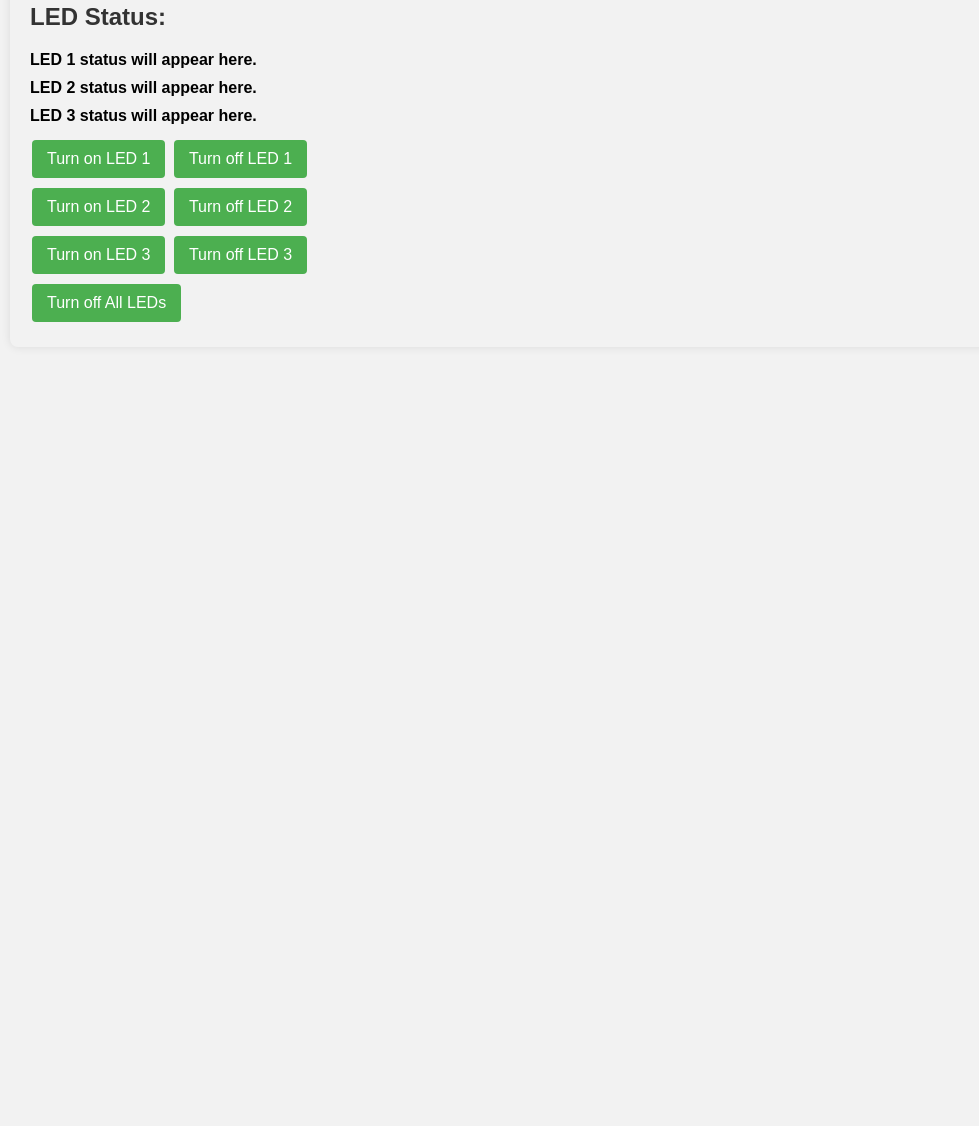
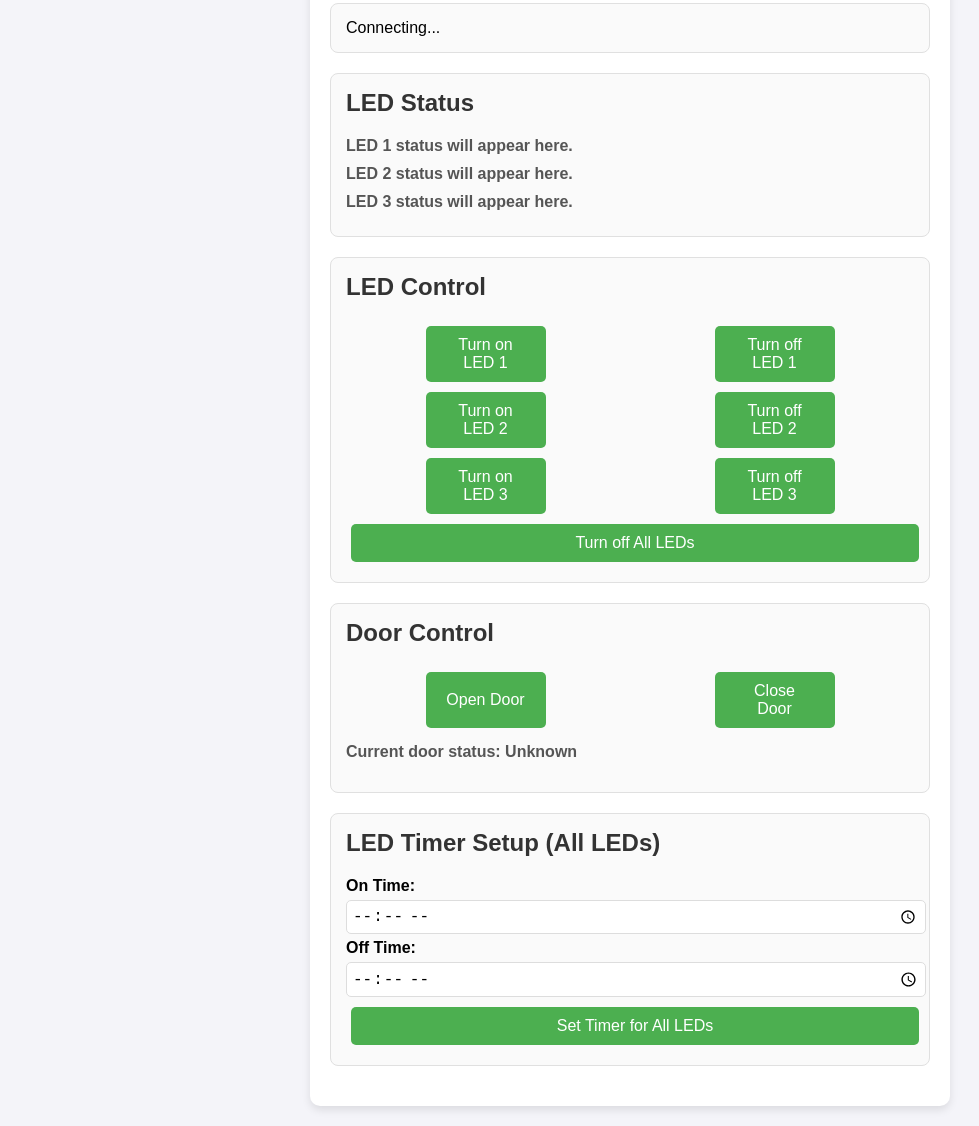
Before and after one commit to vunguyen00/smartHome, a website with bundled scripts: page CodeApp/ESP8266.html in a window 1280 px wide. Shown: the part 117-1243 px from the top of the page, without its empty margins (10-989 px from the left). Before the commit the page ends 800 px from the top, so only its background shows below. Built offline with nearby package versions, Linux system fonts and the light colour scheme; no server answers.

Commit message:
done set time on off

```diff
--- a/CodeApp/ESP8266.html
+++ b/CodeApp/ESP8266.html
@@ -3,69 +3,136 @@
 <head>
     <meta charset="UTF-8">
     <meta name="viewport" content="width=device-width, initial-scale=1.0">
-    <title>LED Control</title>
-    <link rel="stylesheet" href="styles.css"> <!-- Thêm liên kết đến tệp CSS -->
+    <title>LED Control Panel</title>
+    <link rel="stylesheet" href="styles.css">
     <script type="module" src="app.js"></script>
     <style>
         body {
             font-family: Arial, sans-serif;
-            margin: 20px;
+            margin: 0;
             padding: 20px;
-            background-color: #f2f2f2;
-            border-radius: 8px;
-            box-shadow: 0 0 10px rgba(0, 0, 0, 0.1);
+            background-color: #f4f4f9;
+        }
+        .container {
+            max-width: 600px;
+            margin: 0 auto;
+            background-color: #ffffff;
+            padding: 20px;
+            border-radius: 10px;
+            box-shadow: 0 4px 8px rgba(0, 0, 0, 0.1);
         }
         h1, h2 {
             color: #333;
         }
+        h1 {
+            text-align: center;
+        }
+        .section {
+            margin-bottom: 20px;
+            padding: 15px;
+            border: 1px solid #e0e0e0;
+            border-radius: 8px;
+            background-color: #fafafa;
+        }
+        .section h2 {
+            margin-top: 0;
+        }
         button {
-            background-color: #4CAF50; /* Màu xanh lá cây */
+            background-color: #4CAF50;
             border: none;
             color: white;
-            padding: 10px 15px;
-            text-align: center;
-            text-decoration: none;
-            display: inline-block;
+            padding: 10px 20px;
             font-size: 16px;
-            margin: 5px 2px;
             cursor: pointer;
-            border-radius: 4px;
+            border-radius: 5px;
             transition: background-color 0.3s;
+            margin: 5px;
+            width: 120px;
         }
         button:hover {
-            background-color: #45a049; /* Màu xanh đậm hơn khi hover */
+            background-color: #45a049;
         }
-        #ledStatus {
-            margin-top: 20px;
+        #ledStatus, #doorStatus {
+            font-size: 16px;
+            font-weight: bold;
+            margin-top: 10px;
+            color: #555;
         }
         .ledStatusLine {
-            margin-bottom: 10px; /* Thêm khoảng cách giữa các trạng thái LED */
+            margin-bottom: 10px;
+        }
+        .timeInput {
+            font-size: 16px;
+            padding: 5px;
+            margin: 5px 0;
+            width: 100%;
+            border: 1px solid #ddd;
+            border-radius: 5px;
+        }
+        .timeInput-label {
+            display: inline-block;
+            margin-right: 5px;
             font-weight: bold;
+        }
+        .button-group {
+            display: flex;
+            gap: 10px;
+            justify-content: space-around;
         }
     </style>
 </head>
 <body>
-    <h1 id="connectionStatus">Connecting...</h1>
-    <h2>LED Status:</h2>
+    <div class="container">
+        <h1>LED Control Panel</h1>
+        <div id="connectionStatus" class="section">Connecting...</div>
+
+        <!-- LED Status Section -->
+        <div class="section">
+            <h2>LED Status</h2>
             <div id="ledStatus">
                 <div class="ledStatusLine" id="led1Status">LED 1 status will appear here.</div>
                 <div class="ledStatusLine" id="led2Status">LED 2 status will appear here.</div>
                 <div class="ledStatusLine" id="led3Status">LED 3 status will appear here.</div>
             </div>
+        </div>
 
-    <div>
+        <!-- LED Control Section -->
+        <div class="section">
+            <h2>LED Control</h2>
+            <div class="button-group">
                 <button onclick="setLEDStatus('led1', 'on')">Turn on LED 1</button>
                 <button onclick="setLEDStatus('led1', 'off')">Turn off LED 1</button>
             </div>
-    <div>
+            <div class="button-group">
                 <button onclick="setLEDStatus('led2', 'on')">Turn on LED 2</button>
                 <button onclick="setLEDStatus('led2', 'off')">Turn off LED 2</button>
             </div>
-    <div>
+            <div class="button-group">
                 <button onclick="setLEDStatus('led3', 'on')">Turn on LED 3</button>
                 <button onclick="setLEDStatus('led3', 'off')">Turn off LED 3</button>
             </div>
+            <button onclick="turnOffAllLEDs()" style="width: 100%;">Turn off All LEDs</button>
+        </div>
 
-    <button onclick="turnOffAllLEDs()">Turn off All LEDs</button> <!-- Nút tắt tất cả các đèn LED -->
+        <!-- Door Control Section -->
+        <div class="section">
+            <h2>Door Control</h2>
+            <div class="button-group">
+                <button onclick="setDoorStatus('open')">Open Door</button>
+                <button onclick="setDoorStatus('closed')">Close Door</button>
+            </div>
+            <p id="doorStatus">Current door status: Unknown</p>
+        </div>
+
+        <!-- LED Timer Setup Section -->
+        <div class="section">
+            <h2>LED Timer Setup (All LEDs)</h2>
+            <label class="timeInput-label" for="ledOnTime">On Time:</label>
+            <input type="time" id="ledOnTime" class="timeInput">
+            <label class="timeInput-label" for="ledOffTime">Off Time:</label>
+            <input type="time" id="ledOffTime" class="timeInput">
+            <button onclick="setTimerForAll()" style="width: 100%;">Set Timer for All LEDs</button>
+        </div>
+    </div>
 </body>
 </html>
--- a/CodeApp/app.js
+++ b/CodeApp/app.js
@@ -81,15 +81,103 @@ function turnOffAllLEDs() {
   });
   console.log("All LEDs have been turned off.");
 }
+// Hàm để thiết lập trạng thái cửa (mở hoặc đóng)
+function setDoorStatus(status) {
+  set(ref(database, `door/status`), status)
+    .then(() => {
+      console.log(`Door status updated to: ${status}`);
+      document.getElementById('doorStatus').innerText = `Door is ${status}`; // Cập nhật trạng thái ngay trên giao diện
+      getDoorStatus(); // Lấy lại trạng thái cửa
+    })
+    .catch((error) => {
+      console.error(`Error updating door status: `, error);
+    });
+}
+
+// Hàm để lấy trạng thái hiện tại của cửa
+function getDoorStatus() {
+  get(ref(database, `door/status`)).then((snapshot) => {
+    if (snapshot.exists()) {
+      const status = snapshot.val();
+      console.log(`Current door status: ${status}`);
+      document.getElementById('doorStatus').innerText = `Current door status: ${status}`;
+    } else {
+      console.log("No door status data available");
+    }
+  }).catch((error) => {
+    console.error(`Error getting door status: `, error);
+  });
+}
+// Cập nhật trạng thái của tất cả LED
+function updateLEDStatus(status) {
+  const ledRefs = ['led1', 'led2', 'led3'];
+  ledRefs.forEach(led => {
+    set(ref(database, `led/${led}/status`), status)
+      .then(() => console.log(`${led} status updated to: ${status}`))
+      .catch((error) => console.error(`Error updating ${led} status: `, error));
+  });
+}
+
+// Đặt thời gian cho LED và lưu vào Firebase
+function setTimerForAll() {
+  const onTime = document.getElementById("ledOnTime").value;
+  const offTime = document.getElementById("ledOffTime").value;
+
+  if (onTime && offTime) {
+      set(ref(database, "led/onTime"), onTime);
+      set(ref(database, "led/offTime"), offTime);
+      alert(`Timer set for all LEDs: ON at ${onTime}, OFF at ${offTime}`);
+  } else {
+      alert("Please enter both On and Off times.");
+  }
+}
+
+// Kiểm tra và cập nhật trạng thái của từng LED dựa trên thời gian
+function checkLEDTimer() {
+  get(ref(database, "led")).then((snapshot) => {
+    if (snapshot.exists()) {
+      const ledData = snapshot.val();
+      const currentTime = new Date();
+      const currentHours = String(currentTime.getHours()).padStart(2, '0');
+      const currentMinutes = String(currentTime.getMinutes()).padStart(2, '0');
+      const formattedTime = `${currentHours}:${currentMinutes}`;
+
+      const ledRefs = ['led1', 'led2', 'led3']; // Danh sách các LED cần cập nhật
+
+      if (formattedTime === ledData.onTime) {
+        // Bật từng LED khi đến giờ onTime
+        ledRefs.forEach(led => {
+          setLEDStatus(led, 'on'); // Cập nhật trạng thái từng LED thành "on"
+        });
+        console.log("All LEDs have been turned on.");
+      } else if (formattedTime === ledData.offTime) {
+        // Tắt từng LED khi đến giờ offTime
+        ledRefs.forEach(led => {
+          setLEDStatus(led, 'off'); // Cập nhật trạng thái từng LED thành "off"
+        });
+        console.log("All LEDs have been turned off.");
+      }
+    }
+  }).catch((error) => console.error("Error checking LED timer: ", error));
+}
+
+// Thiết lập để kiểm tra giờ onTime và offTime mỗi phút
+setInterval(checkLEDTimer, 15000); // Kiểm tra mỗi phút
+
 
 // Đặt các hàm trong phạm vi toàn cục để HTML có thể gọi chúng
 window.setLEDStatus = setLEDStatus;
 window.getLEDStatus = getLEDStatus;
 window.turnOffAllLEDs = turnOffAllLEDs; // Đặt hàm vào phạm vi toàn cục
+window.setDoorStatus = setDoorStatus;
+window.getDoorStatus = getDoorStatus;
+window.setTimerForAll = setTimerForAll;
+
 
 // Lấy trạng thái LED khi tải trang
 window.onload = () => {
   getLEDStatus('led1');
   getLEDStatus('led2');
   getLEDStatus('led3');
+  getDoorStatus();
 };
```
Also changed, not shown: 1 other file. Lines whose indentation alone changed are shown as unchanged.
